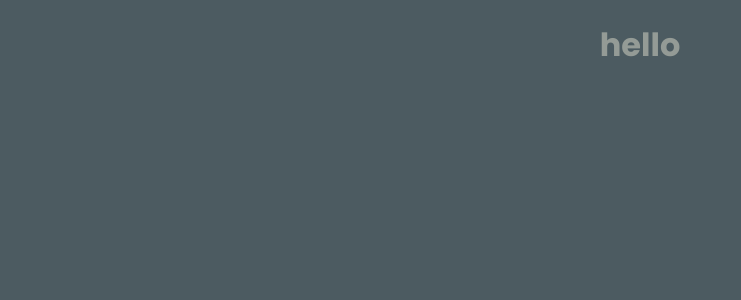
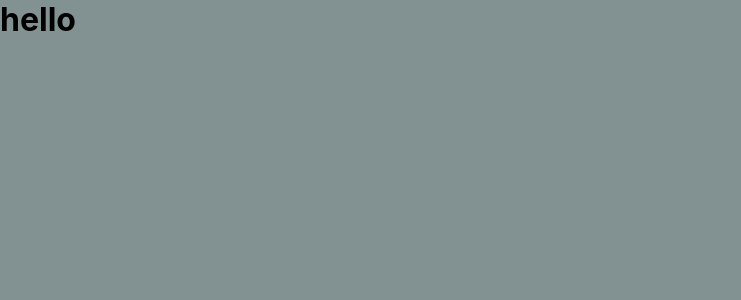
Before and after one commit to RW2023/WorkoutLog, a React (Create React App) app in the folder frontend/: page / in a window 1280 px wide. Shown: the top 300 px of the page, without its empty margins (0-741 px from the left). Built offline with nearby package versions, Linux system fonts and the light colour scheme.

Commit message:
update global styles

```diff
--- a/frontend/src/GlobalStyles.js
+++ b/frontend/src/GlobalStyles.js
@@ -20,14 +20,16 @@ const GlobalStyles = createGlobalStyle`
 }
 
 
-  body {
-    background: var(--background);
-    color: var(--stroke);
-    margin: 0;
-    padding: 0;
-    font-family: var(--mainFont);
-    text-align: center;
-  }
+* {
+  box-sizing: border-box;
+  margin: 0;
+  padding: 0;
+}
+
+body {
+  background-color: var(--paragraph);
+
+}
 `;
 
 export default GlobalStyles;
```
